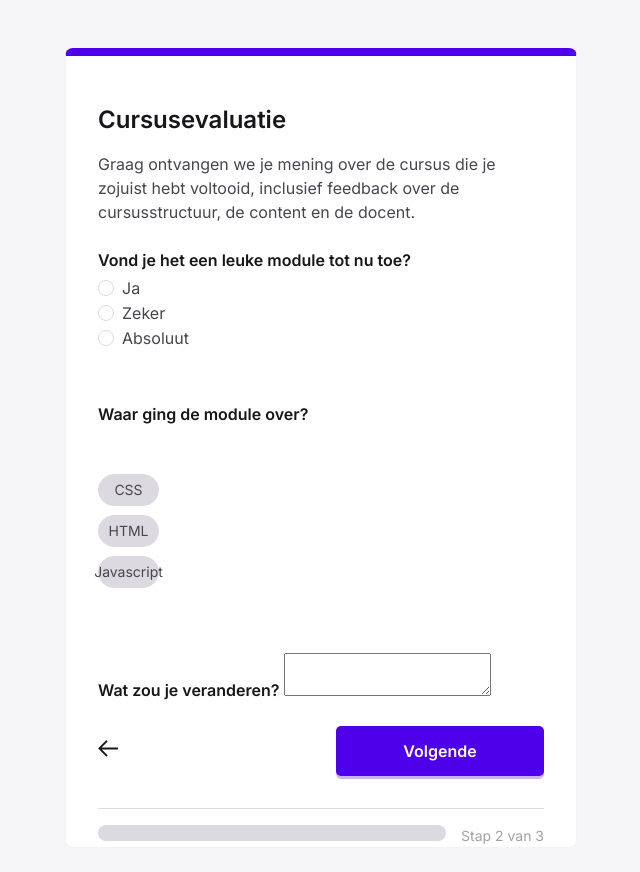
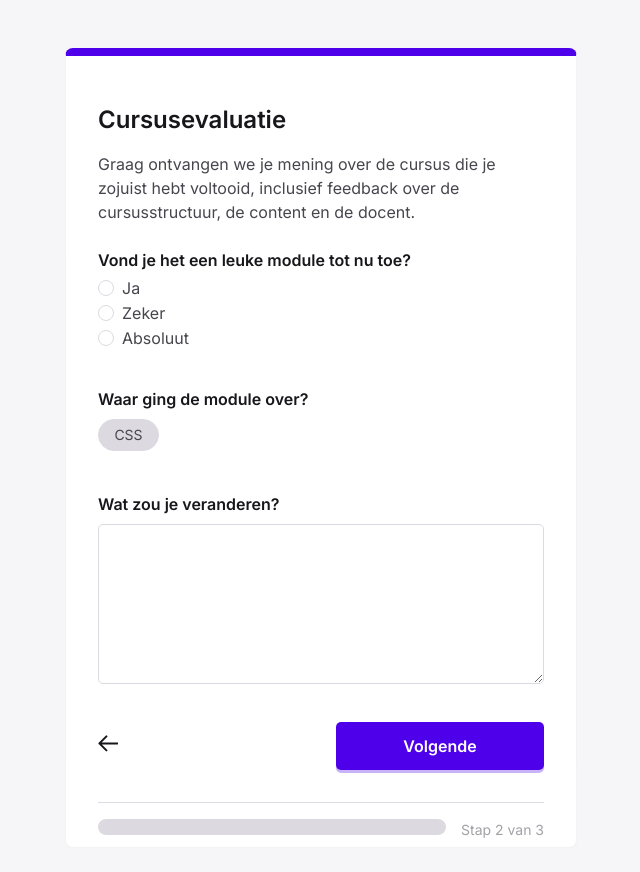
Before and after one commit to DeMeyerHanne/Examen-HanneDeMeyer, a plain HTML site: page index.html in a window 1280 px wide. Shown: the whole page, without its empty margins (359-999 px from the left). Drawn offline with Linux system fonts and the light colour scheme.

Commit message:
proberen details af te werken

```diff
--- a/css/screen.css
+++ b/css/screen.css
@@ -301,10 +301,6 @@ input:disabled {
     margin-bottom: 2rem;
 }
 
-.o-section + .o-section {
-    padding-top: 8px;
-}
-
 /*
     Objects: List
     ---
@@ -426,6 +422,34 @@ input:disabled {
     Class to put on all input="text" like form inputs
 */
 
+.c-form-field-input {
+    margin-bottom: 2rem;
+}
+
+.c-form-field--option {
+    display: -webkit-flex;
+    display: -ms-flex;
+    display: flex;
+    -ms-align-items: center;
+    align-items: center;
+}
+
+.c-input {
+    -webkit-appearance: none;
+    -moz-appearance: none;
+    appearance: none;
+    width: 100%;
+    border: 1px solid var(--global-backgroundcolor-radiobutton);
+    border-radius: 0.3125rem;
+    color: var(--global-color-footer);
+    background-color: var(--global-backgroundcolor-card);
+    font-size: 1rem;
+    font-family: inherit;
+    font-weight: 400;
+    height: 160px ;
+    outline: none;
+}
+
 .c-option-list {
     margin-top: 0.5rem;
     margin-bottom: 1.5rem;
@@ -494,34 +518,6 @@ input:disabled {
 
 
 /*
-    Component: Dashboard
-    ---
-    Dashboard component with CSS grid
-*/
-
-.c-dashboard {
-    display: grid;
-    grid-gap: var(--global-whitespace-lg);
-    margin-bottom: 0.75rem;
-}
-
-.c-dashboard__item {
-    box-shadow: var(--global-box-shadow);
-    background-color: #fff;
-}
-
-@media screen and (min-width: 62em) {
-    .c-dashboard {
-        grid-template-columns: repeat(12, 1fr);
-    }
-
-    .c-dashboard__item {
-        grid-column: 1 / -1;
-    }
-}
-
-
-/*
     Component: Button
     ---
     Class to put on form buttons or
@@ -546,6 +542,22 @@ input:disabled {
     width: 13rem;
     border: none;
     transition: all var(--global-transitionTiming-alpha);
+}
+
+.c-button-volgende:hover {
+    background-color: #6A00FD;
+    box-shadow: 0 0.3125rem #4900E64D;
+}
+
+.c-button-volgende:focus {
+    background-color: #4E00EA;
+    box-shadow: #4900E64D;
+}
+
+.c-button-volgende:active {
+    background-color: #4C09DB;
+    border-color: ;
+    box-shadow: 0  #4900E64D;
 }
 
 /*
@@ -662,52 +674,6 @@ input:disabled {
 
 .u-max-width-none {
     max-width: none !important;
-}
-
-
-/*
-    Utilities: span
-    Utility classes to span grid items across the x and y axis
-*/
-
-/* x: horizontal */
-
-@media (min-width: 62em) {
-
-    .u-x-span-3-bp3 {
-        grid-column: span 3;
-    }
-
-    .u-x-span-4-bp3 {
-        grid-column: span 4;
-    }
-
-    .u-x-span-5-bp3 {
-        grid-column: span 5;
-    }
-
-    .u-x-span-6-bp3 {
-        grid-column: span 6;
-    }
-
-    .u-x-span-8-bp3 {
-        grid-column: span 8;
-    }
-
-    .u-x-span-9-bp3 {
-        grid-column: span 9;
-    }
-
-}
-
-/* y: vertical */
-
-@media (min-width: 62em) {
-
-    .u-y-span-2-bp3 {
-        grid-row: span 2;
-    }
-
 }
 
 
--- a/index.html
+++ b/index.html
@@ -69,14 +69,10 @@
                     </div>
                     <!-- checkboxes -->
                     <div class="o-section">
-                        <div class="c-dashboard">
-                            <div class="c-dashboard__item">
                         <p class="c-card__question">
                             Waar ging de module over?
                         </p>
-                            </div>
                         <ul class="o-list c-option-list">
-                                <div class="c-dashboard__item u-x-span-5-bp3">
                             <li class="c-form-field c-form-field--option c-option-list__item">
                                 <input class="c-option c-option--hidden o-hide-accessible" type="checkbox" id="checkbox1" checked>
                                 <label class="c-label c-label--option c-custom-option" for="checkbox1">
@@ -86,9 +82,7 @@
                                     </span>
                                 </label>
                             </li>
-                                </div>
-                                <div class="c-dashboard__item u-x-span-5-bp3">
-                                    <li class="c-form-field c-form-field--option c-option-list__item">
+                            <!-- <li class="c-form-field c-form-field--option c-option-list__item">
                                 <input class="c-option c-option--hidden o-hide-accessible" type="checkbox" id="checkbox2">
                                 <label class="c-label c-label--option c-custom-option" for="checkbox2">
                                     <span class="c-custom-option__fake-input c-custom-option__fake-input--checkbox">
@@ -96,10 +90,8 @@
                                            HTML
                                        </span>
                                 </label>
-                                    </li>
-                                </div>
-                                <div class="c-dashboard__item u-x-span-5-bp3">
-                                    <li class="c-form-field c-form-field--option c-option-list__item">
+                            </li> -->
+                            <!-- <li class="c-form-field c-form-field--option c-option-list__item">
                                 <input class="c-option c-option--hidden o-hide-accessible" type="checkbox" id="checkbox2">
                                 <label class="c-label c-label--option c-custom-option" for="checkbox2">
                                     <span class="c-custom-option__fake-input c-custom-option__fake-input--checkbox">
@@ -108,8 +100,6 @@
                                     </span>
                                 </label>
                             </li>
-                                </div>
-                                <!-- <div class="c-dashboard__item u-x-span-5-bp3">
                             <li class="c-form-field c-form-field--option c-option-list__item">
                                 <input class="c-option c-option--hidden o-hide-accessible" type="checkbox" id="checkbox3">
                                 <label class="c-label c-label--option c-custom-option" for="checkbox3">
@@ -118,10 +108,8 @@
                                         Python
                                     </span>
                                 </label>
-                                    </li>
-                                </div> -->
-                                <!-- <div class="c-dashboard__item u-x-span-5-bp3">
-                                    <li class="c-form-field c-form-field--option c-option-list__item">
+                            </li> -->
+                            <!-- <li class="c-form-field c-form-field--option c-option-list__item">
                                 <input class="c-option c-option--hidden o-hide-accessible" type="checkbox" id="checkbox4">
                                 <label class="c-label c-label--option c-custom-option" for="checkbox4">
                                     <span class="c-custom-option__fake-input c-custom-option__fake-input--checkbox">
@@ -129,10 +117,8 @@
                                         Flask
                                      </span>
                                 </label>
-                                    </li>
-                                </div>
-                                <div class="c-dashboard__item">
-                                    <li class="c-form-field c-form-field--option c-option-list__item">
+                            </li> -->
+                            <!-- <li class="c-form-field c-form-field--option c-option-list__item">
                                 <input class="c-option c-option--hidden o-hide-accessible" type="checkbox" id="checkbox5">
                                 <label class="c-label c-label--option c-custom-option" for="checkbox5">
                                     <span class="c-custom-option__fake-input c-custom-option__fake-input--checkbox">
@@ -141,8 +127,6 @@
                                     </span>
                                 </label>
                             </li>
-                                </div>
-                                <div class="c-dashboard__item">
                             <li class="c-form-field c-form-field--option c-option-list__item">
                                 <input class="c-option c-option--hidden o-hide-accessible" type="checkbox" id="checkbox6">
                                 <label class="c-label c-label--option c-custom-option" for="checkbox6">
@@ -152,8 +136,6 @@
                                     </span>
                                 </label>
                             </li>
-                                </div>
-                                <div class="c-dashboard__item">
                             <li class="c-form-field c-form-field--option c-option-list__item">
                                 <input class="c-option c-option--hidden o-hide-accessible" type="checkbox" id="checkbox7">
                                 <label class="c-label c-label--option c-custom-option" for="checkbox7">
@@ -163,8 +145,6 @@
                                     </span>
                                 </label>
                             </li>
-                                </div>
-                                <div class="c-dashboard__item">
                             <li class="c-form-field c-form-field--option c-option-list__item">
                                 <input class="c-option c-option--hidden o-hide-accessible" type="checkbox" id="checkbox8">
                                 <label class="c-label c-label--option c-custom-option" for="checkbox8">
@@ -173,23 +153,21 @@
                                         C-Sharp
                                     </span>
                                 </label>
-                                    </li>
-                                </div> -->
+                            </li> -->
                         </ul>
                     </div>
-                    </div>
                     <!-- inputveld -->
-                    <p>
+                    <p class="c-form-field-input">
                         <label class="c-card__question">
                             Wat zou je veranderen?
                         </label>
-                        <textarea name="changes" id="changes"></textarea>
+                        <textarea class="c-input" name="changes" id="changes"></textarea>
                     </p>
                     <p class="c-buttons">
                         <svg class="c-svg__style" xmlns="http://www.w3.org/2000/svg" width="20.414" height="16.828" viewBox="0 0 20.414 16.828">
                             <path id="Path_1" data-name="Path 1" class="cls-1" d="M10,19,3,12m0,0,7-7M3,12H21" transform="translate(-1.586 -3.586)"/>
                           </svg>
-                        <button class="c-button-volgende" type="submit">Volgende</button>
+                        <button class="o-button-reset c-button-volgende" type="submit">Volgende</button>
                     </p>
                     <div class="c-footer">
                         <p class="c-line"></p>
```
Lines whose indentation alone changed are shown as unchanged.
